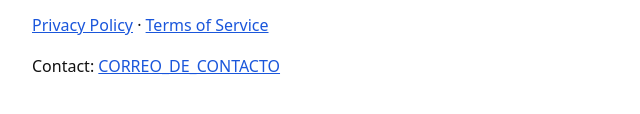
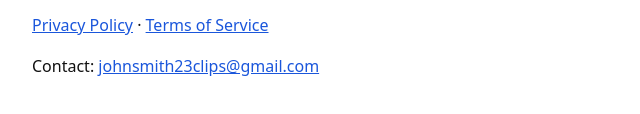
Before and after one commit to Laureano3/clipperstudio.github.io, a plain HTML site: page index.html in a window 1280 px wide. Shown: the part 344-458 px from the top of the page, 268-908 px from the left. Drawn offline with Linux system fonts and the light colour scheme.

Commit message:
Update contact email in index.html

```diff
--- a/index.html
+++ b/index.html
@@ -15,6 +15,6 @@ owner's own social media accounts (one account per platform) through each platfo
 volume limits.</p>
 <p>clipper is not offered to other users and does not access any data from other people's accounts.</p>
 <p><a href="privacy.html">Privacy Policy</a> · <a href="terms.html">Terms of Service</a></p>
-<p>Contact: <a href="mailto:CORREO_DE_CONTACTO">CORREO_DE_CONTACTO</a></p>
+<p>Contact: <a href="mailto:johnsmith23clips@gmail.com">johnsmith23clips@gmail.com</a></p>
 </body>
 </html>
```
